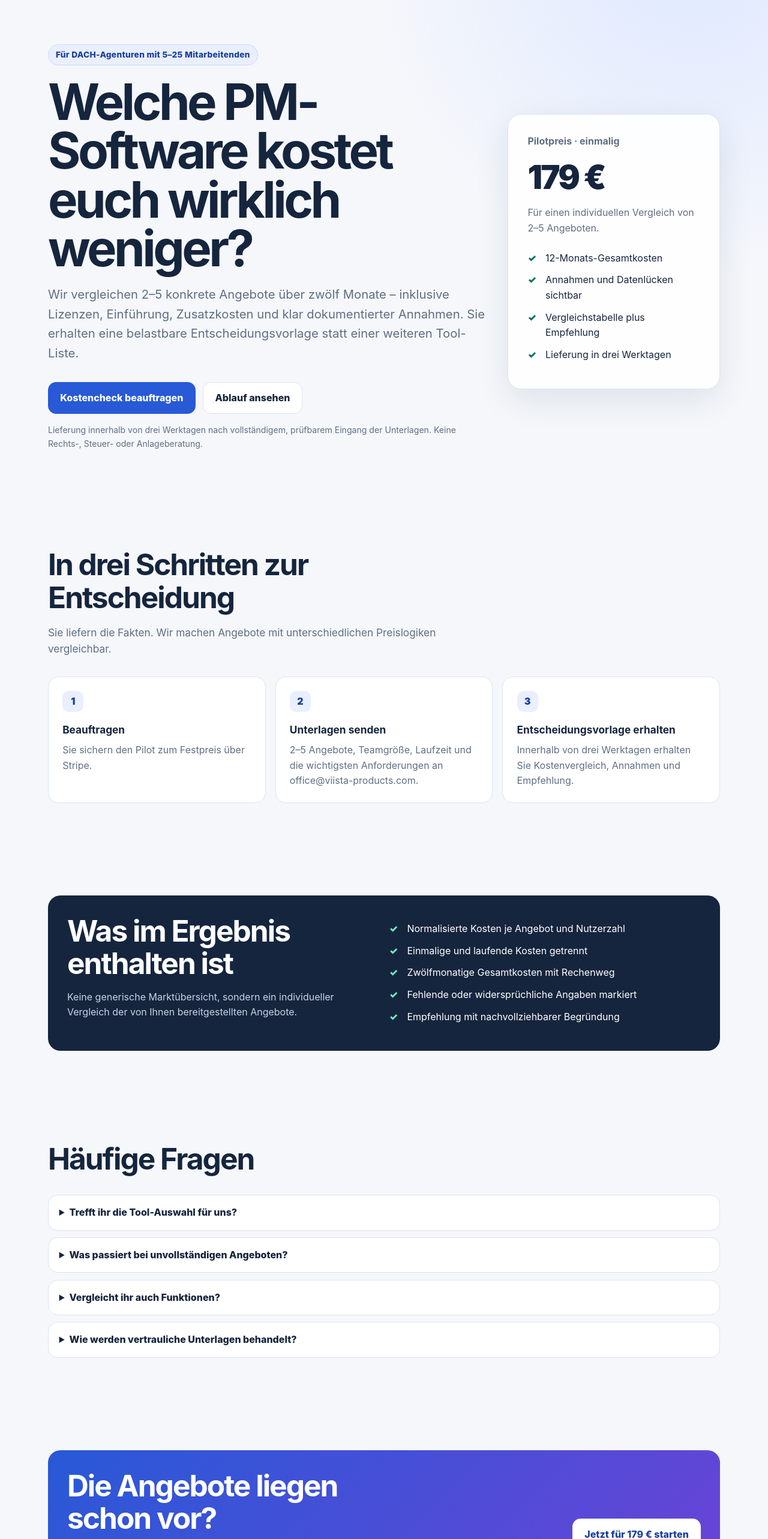
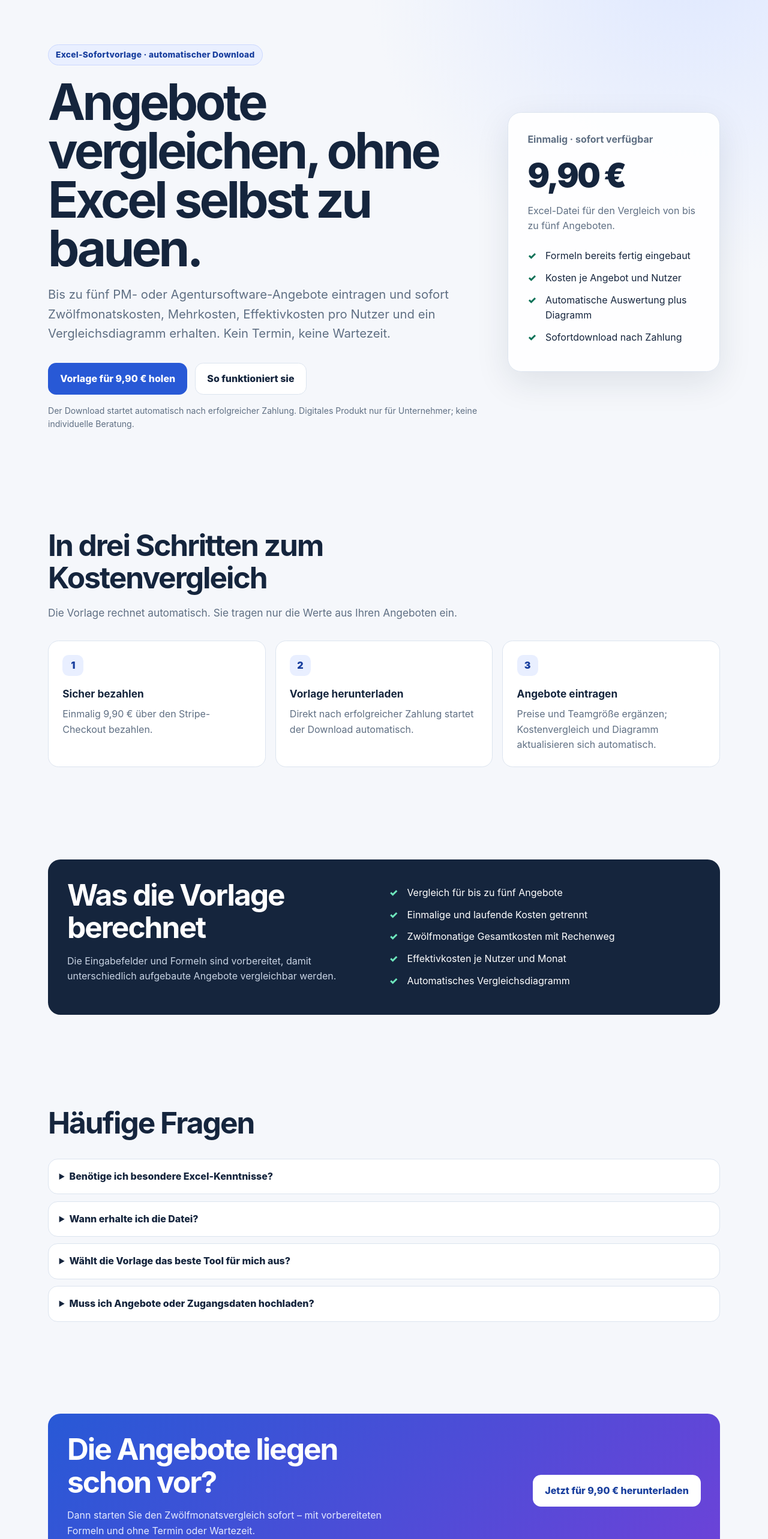
Before and after one commit to viistaproducts/agentur-pm-kostencheck, a plain HTML site: page index.html in a window 1280 px wide. Shown: the part 80-2646 px from the top of the page at 60% size. Drawn offline with Linux system fonts and the light colour scheme.

Commit message:
Verkaufsseite auf Sofortvorlage umstellen

```diff
--- a/index.html
+++ b/index.html
@@ -3,25 +3,25 @@
 <head>
   <meta charset="utf-8">
   <meta name="viewport" content="width=device-width, initial-scale=1">
-  <meta name="description" content="Unabhängiger 12-Monats-Kostenvergleich für Projektmanagement- und Agentursoftware. 2–5 konkrete Angebote, klare Annahmen, nachvollziehbare Empfehlung in drei Werktagen.">
+  <meta name="description" content="Excel-Sofortvorlage für den 12-Monats-Kostenvergleich von bis zu fünf PM- oder Agentursoftware-Angeboten. Einmalig 9,90 €, automatischer Download nach Zahlung.">
   <meta name="robots" content="index, follow, max-image-preview:large">
   <link rel="canonical" href="https://viistaproducts.github.io/agentur-pm-kostencheck/">
   <meta property="og:locale" content="de_AT">
   <meta property="og:type" content="website">
   <meta property="og:site_name" content="Viista-Products GmbH">
-  <meta property="og:title" content="Agentur-PM-Kostencheck – 12-Monats-Kostenvergleich">
-  <meta property="og:description" content="Wir vergleichen 2–5 konkrete PM- oder Agentursoftware-Angebote über zwölf Monate. Festpreis 179 €, Ergebnis in drei Werktagen.">
+  <meta property="og:title" content="Agentur-PM-Kostencheck – Excel-Sofortvorlage">
+  <meta property="og:description" content="Bis zu fünf PM- oder Agentursoftware-Angebote über zwölf Monate vergleichen. Einmalig 9,90 €, sofort nach Zahlung herunterladen.">
   <meta property="og:url" content="https://viistaproducts.github.io/agentur-pm-kostencheck/">
   <meta name="twitter:card" content="summary">
   <meta name="twitter:title" content="Agentur-PM-Kostencheck">
-  <meta name="twitter:description" content="2–5 Angebote, echte Zwölfmonatskosten, klare Empfehlung. Einmalig 179 €.">
+  <meta name="twitter:description" content="Bis zu fünf Angebote, Zwölfmonatskosten und Diagramm. Excel-Sofortvorlage für einmalig 9,90 €.">
   <title>Agentur-PM-Kostencheck | Viista-Products GmbH</title>
   <script type="application/ld+json">
   {
     "@context": "https://schema.org",
-    "@type": "Service",
-    "name": "Agentur-PM-Kostencheck – Einzelreport",
-    "description": "Individueller 12-Monats-Kostenvergleich von zwei bis fünf kundenseitig bereitgestellten Angeboten für Projektmanagement- oder Agentursoftware.",
+    "@type": "Product",
+    "name": "Agentur-PM-Kostencheck – Sofortvorlage (Excel)",
+    "description": "Digitale Excel-Vorlage für den selbstständigen 12-Monats-Kostenvergleich von bis zu fünf Angeboten für Projektmanagement- oder Agentursoftware.",
     "url": "https://viistaproducts.github.io/agentur-pm-kostencheck/",
     "provider": {
       "@type": "Organization",
@@ -40,10 +40,10 @@
     "areaServed": ["AT", "DE", "CH"],
     "offers": {
       "@type": "Offer",
-      "price": "179.00",
+      "price": "9.90",
       "priceCurrency": "EUR",
       "availability": "https://schema.org/InStock",
-      "url": "https://buy.stripe.com/aFafZjgo8axo9LzeAa6EU00"
+      "url": "https://buy.stripe.com/cNi00leg06h8f5T77I6EU01"
     }
   }
   </script>
@@ -218,49 +218,49 @@
   <main>
     <section class="shell hero">
       <div>
-        <span class="eyebrow">Für DACH-Agenturen mit 5–25 Mitarbeitenden</span>
-        <h1>Welche PM-Software kostet euch wirklich weniger?</h1>
-        <p class="lead">Wir vergleichen 2–5 konkrete Angebote über zwölf Monate – inklusive Lizenzen, Einführung, Zusatzkosten und klar dokumentierter Annahmen. Sie erhalten eine belastbare Entscheidungsvorlage statt einer weiteren Tool-Liste.</p>
+        <span class="eyebrow">Excel-Sofortvorlage · automatischer Download</span>
+        <h1>Angebote vergleichen, ohne Excel selbst zu bauen.</h1>
+        <p class="lead">Bis zu fünf PM- oder Agentursoftware-Angebote eintragen und sofort Zwölfmonatskosten, Mehrkosten, Effektivkosten pro Nutzer und ein Vergleichsdiagramm erhalten. Kein Termin, keine Wartezeit.</p>
         <div class="actions">
-          <a class="button button-primary" href="https://buy.stripe.com/aFafZjgo8axo9LzeAa6EU00">Kostencheck beauftragen</a>
-          <a class="button button-secondary" href="#ablauf">Ablauf ansehen</a>
+          <a class="button button-primary" href="https://buy.stripe.com/cNi00leg06h8f5T77I6EU01">Vorlage für 9,90 € holen</a>
+          <a class="button button-secondary" href="#ablauf">So funktioniert sie</a>
         </div>
-        <p class="fineprint">Lieferung innerhalb von drei Werktagen nach vollständigem, prüfbarem Eingang der Unterlagen. Keine Rechts-, Steuer- oder Anlageberatung.</p>
+        <p class="fineprint">Der Download startet automatisch nach erfolgreicher Zahlung. Digitales Produkt nur für Unternehmer; keine individuelle Beratung.</p>
       </div>
 
       <aside class="price-card" aria-label="Preis und Leistungsumfang">
-        <div class="price-label">Pilotpreis · einmalig</div>
-        <div class="price">179 €</div>
-        <div class="price-note">Für einen individuellen Vergleich von 2–5 Angeboten.</div>
+        <div class="price-label">Einmalig · sofort verfügbar</div>
+        <div class="price">9,90 €</div>
+        <div class="price-note">Excel-Datei für den Vergleich von bis zu fünf Angeboten.</div>
         <ul class="checks">
-          <li>12-Monats-Gesamtkosten</li>
-          <li>Annahmen und Datenlücken sichtbar</li>
-          <li>Vergleichstabelle plus Empfehlung</li>
-          <li>Lieferung in drei Werktagen</li>
+          <li>Formeln bereits fertig eingebaut</li>
+          <li>Kosten je Angebot und Nutzer</li>
+          <li>Automatische Auswertung plus Diagramm</li>
+          <li>Sofortdownload nach Zahlung</li>
         </ul>
       </aside>
     </section>
 
     <section id="ablauf" class="shell">
       <div class="section-head">
-        <h2>In drei Schritten zur Entscheidung</h2>
-        <p>Sie liefern die Fakten. Wir machen Angebote mit unterschiedlichen Preislogiken vergleichbar.</p>
+        <h2>In drei Schritten zum Kostenvergleich</h2>
+        <p>Die Vorlage rechnet automatisch. Sie tragen nur die Werte aus Ihren Angeboten ein.</p>
       </div>
       <div class="grid">
         <article class="card">
           <div class="number">1</div>
-          <strong>Beauftragen</strong>
-          <p>Sie sichern den Pilot zum Festpreis über Stripe.</p>
+          <strong>Sicher bezahlen</strong>
+          <p>Einmalig 9,90 € über den Stripe-Checkout bezahlen.</p>
         </article>
         <article class="card">
           <div class="number">2</div>
-          <strong>Unterlagen senden</strong>
-          <p>2–5 Angebote, Teamgröße, Laufzeit und die wichtigsten Anforderungen an office@viista-products.com.</p>
+          <strong>Vorlage herunterladen</strong>
+          <p>Direkt nach erfolgreicher Zahlung startet der Download automatisch.</p>
         </article>
         <article class="card">
           <div class="number">3</div>
-          <strong>Entscheidungsvorlage erhalten</strong>
-          <p>Innerhalb von drei Werktagen erhalten Sie Kostenvergleich, Annahmen und Empfehlung.</p>
+          <strong>Angebote eintragen</strong>
+          <p>Preise und Teamgröße ergänzen; Kostenvergleich und Diagramm aktualisieren sich automatisch.</p>
         </article>
       </div>
     </section>
@@ -268,15 +268,15 @@
     <section class="shell">
       <div class="deliverable">
         <div>
-          <h2>Was im Ergebnis enthalten ist</h2>
-          <p>Keine generische Marktübersicht, sondern ein individueller Vergleich der von Ihnen bereitgestellten Angebote.</p>
+          <h2>Was die Vorlage berechnet</h2>
+          <p>Die Eingabefelder und Formeln sind vorbereitet, damit unterschiedlich aufgebaute Angebote vergleichbar werden.</p>
         </div>
         <ul class="checks">
-          <li>Normalisierte Kosten je Angebot und Nutzerzahl</li>
+          <li>Vergleich für bis zu fünf Angebote</li>
           <li>Einmalige und laufende Kosten getrennt</li>
           <li>Zwölfmonatige Gesamtkosten mit Rechenweg</li>
-          <li>Fehlende oder widersprüchliche Angaben markiert</li>
-          <li>Empfehlung mit nachvollziehbarer Begründung</li>
+          <li>Effektivkosten je Nutzer und Monat</li>
+          <li>Automatisches Vergleichsdiagramm</li>
         </ul>
       </div>
     </section>
@@ -287,20 +287,20 @@
       </div>
       <div class="faq">
         <details>
-          <summary>Trefft ihr die Tool-Auswahl für uns?</summary>
-          <p>Sie erhalten eine datenbasierte Empfehlung. Die endgültige Beschaffungsentscheidung und Vertragsprüfung bleiben bei Ihrem Unternehmen.</p>
+          <summary>Benötige ich besondere Excel-Kenntnisse?</summary>
+          <p>Nein. Die Formeln und die Auswertung sind bereits eingebaut. Sie tragen nur die Werte aus Ihren Angeboten in die gekennzeichneten Felder ein.</p>
         </details>
         <details>
-          <summary>Was passiert bei unvollständigen Angeboten?</summary>
-          <p>Wir markieren Datenlücken und fragen einmal gebündelt nach. Die Lieferfrist beginnt, sobald die Angaben vollständig und prüfbar vorliegen.</p>
+          <summary>Wann erhalte ich die Datei?</summary>
+          <p>Unmittelbar nach erfolgreicher Zahlung werden Sie zur Downloadseite weitergeleitet; dort startet der Download automatisch und kann zusätzlich manuell ausgelöst werden.</p>
         </details>
         <details>
-          <summary>Vergleicht ihr auch Funktionen?</summary>
-          <p>Wir berücksichtigen die von Ihnen genannten Muss-Kriterien und die belegten Angaben in den Angeboten. Eine vollständige technische Produktevaluation ist nicht enthalten.</p>
+          <summary>Wählt die Vorlage das beste Tool für mich aus?</summary>
+          <p>Nein. Sie macht Kosten transparent und vergleichbar. Funktionen, Vertragsbedingungen und Ihre konkrete Beschaffungsentscheidung müssen Sie selbst prüfen.</p>
         </details>
         <details>
-          <summary>Wie werden vertrauliche Unterlagen behandelt?</summary>
-          <p>Die Unterlagen werden ausschließlich zur Erstellung Ihres Vergleichs verwendet. Bitte senden Sie keine Zugangsdaten, API-Schlüssel oder unnötige personenbezogene Daten.</p>
+          <summary>Muss ich Angebote oder Zugangsdaten hochladen?</summary>
+          <p>Nein. Die Datei läuft lokal in Excel. Laden Sie keine Angebote, Zugangsdaten oder API-Schlüssel bei uns hoch.</p>
         </details>
       </div>
     </section>
@@ -309,9 +309,9 @@
       <div class="cta">
         <div>
           <h2>Die Angebote liegen schon vor?</h2>
-          <p>Dann lassen Sie die tatsächlichen Zwölfmonatskosten vergleichen und schaffen Sie eine belastbare Grundlage für die nächste Entscheidung.</p>
+          <p>Dann starten Sie den Zwölfmonatsvergleich sofort – mit vorbereiteten Formeln und ohne Termin oder Wartezeit.</p>
         </div>
-        <a class="button" href="https://buy.stripe.com/aFafZjgo8axo9LzeAa6EU00">Jetzt für 179 € starten</a>
+        <a class="button" href="https://buy.stripe.com/cNi00leg06h8f5T77I6EU01">Jetzt für 9,90 € herunterladen</a>
       </div>
     </section>
   </main>
```
